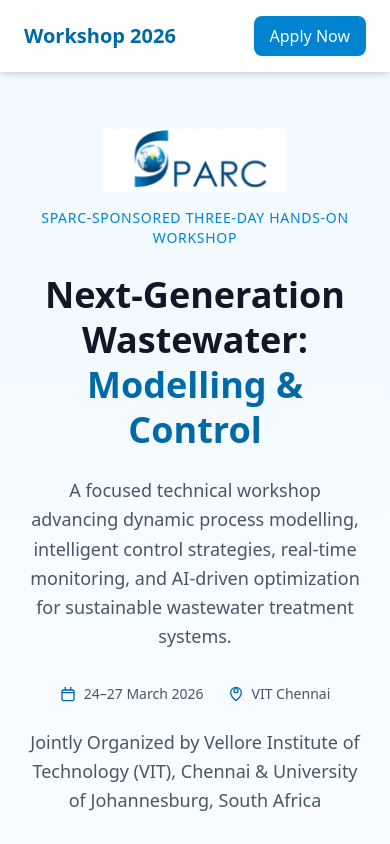
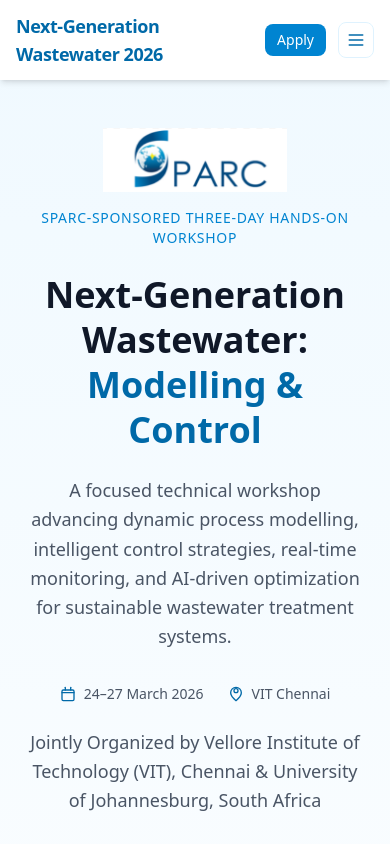
Before and after one commit to uzumaki902/webpage, a React app: page / in a window 390 px wide. Shown: the top 844 px of the page. Built offline with nearby package versions, Linux system fonts and the light colour scheme; the HTML template or start-up script is replaced by a standard one.

Commit message:
dfgdfgdfg

```diff
--- a/src/components/Footer.jsx
+++ b/src/components/Footer.jsx
@@ -59,6 +59,7 @@
             >
               soumyaranjan.mahapatro@vit.ac.in
             </a>
+            <p>Dr. Soumya Ranjan Mahapatro</p>
           </div>
 
           <div className="flex justify-center items-center gap-3">
@@ -83,6 +84,7 @@
             >
               nithya.v@vit.ac.in
             </a>
+            <p>Dr. Nithya Venkatesh</p>
           </div>
         </div>
 
--- a/src/components/Navbar.jsx
+++ b/src/components/Navbar.jsx
@@ -1,21 +1,29 @@
+import { useState } from "react";
+
 function Navbar() {
+  const [open, setOpen] = useState(false);
+
+  const handleNavClick = () => {
+    setOpen(false);
+  };
+
   return (
-    <nav className="fixed w-full bg-white shadow-md z-50">
-      <div className="max-w-7xl mx-auto px-6 py-4 flex justify-between items-center">
+    <nav className="fixed inset-x-0 top-0 bg-white/95 backdrop-blur shadow-md z-50">
+      <div className="max-w-7xl mx-auto px-4 sm:px-6 py-3 flex items-center justify-between">
 
-        <h1 className="text-xl font-bold text-sky-700">
-          Workshop 2026
+        {/* Updated Title */}
+        <h1 className="text-lg sm:text-xl font-bold text-sky-700 tracking-tight">
+          Next-Generation Wastewater 2026
         </h1>
 
-        <div className="hidden md:flex space-x-6 font-medium text-gray-700">
+        {/* Desktop nav */}
+        <div className="hidden md:flex items-center gap-6 font-medium text-gray-700">
           <a href="#overview" className="hover:text-sky-600">Overview</a>
           <a href="#program" className="hover:text-sky-600">Program</a>
           <a href="#speakers" className="hover:text-sky-600">Speakers</a>
           <a href="#apply" className="hover:text-sky-600">Apply</a>
           <a href="#logistics" className="hover:text-sky-600">Logistics</a>
           <a href="#faq" className="hover:text-sky-600">FAQ</a>
-        </div>
-
           <a
             href="YOUR_GOOGLE_FORM_LINK"
             target="_blank"
@@ -24,8 +32,53 @@
           >
             Apply Now
           </a>
+        </div>
 
+        {/* Mobile CTA + hamburger */}
+        <div className="flex items-center gap-3 md:hidden">
+          <a
+            href="YOUR_GOOGLE_FORM_LINK"
+            target="_blank"
+            rel="noopener noreferrer"
+            className="bg-sky-600 text-white px-3 py-1.5 rounded-lg text-sm hover:bg-sky-700 transition"
+          >
+            Apply
+          </a>
+          <button
+            type="button"
+            onClick={() => setOpen(!open)}
+            className="inline-flex h-9 w-9 items-center justify-center rounded-lg border border-sky-100 text-sky-700 hover:bg-sky-50 transition"
+            aria-label="Toggle navigation"
+          >
+            {open ? (
+              <svg viewBox="0 0 24 24" className="h-5 w-5" fill="none" stroke="currentColor" strokeWidth="2" strokeLinecap="round" strokeLinejoin="round">
+                <path d="M18 6 6 18" />
+                <path d="M6 6l12 12" />
+              </svg>
+            ) : (
+              <svg viewBox="0 0 24 24" className="h-5 w-5" fill="none" stroke="currentColor" strokeWidth="2" strokeLinecap="round" strokeLinejoin="round">
+                <path d="M4 6h16" />
+                <path d="M4 12h16" />
+                <path d="M4 18h16" />
+              </svg>
+            )}
+          </button>
         </div>
+      </div>
+
+      {/* Mobile dropdown */}
+      {open && (
+        <div className="md:hidden border-t border-sky-100 bg-white/95 backdrop-blur">
+          <div className="max-w-7xl mx-auto px-4 sm:px-6 py-3 space-y-2 text-sm font-medium text-gray-800">
+            <a href="#overview" onClick={handleNavClick} className="block py-1 hover:text-sky-600">Overview</a>
+            <a href="#program" onClick={handleNavClick} className="block py-1 hover:text-sky-600">Program</a>
+            <a href="#speakers" onClick={handleNavClick} className="block py-1 hover:text-sky-600">Speakers</a>
+            <a href="#apply" onClick={handleNavClick} className="block py-1 hover:text-sky-600">Apply</a>
+            <a href="#logistics" onClick={handleNavClick} className="block py-1 hover:text-sky-600">Logistics</a>
+            <a href="#faq" onClick={handleNavClick} className="block py-1 hover:text-sky-600">FAQ</a>
+          </div>
+        </div>
+      )}
     </nav>
   );
 }
```
Lines whose indentation alone changed are shown as unchanged.
